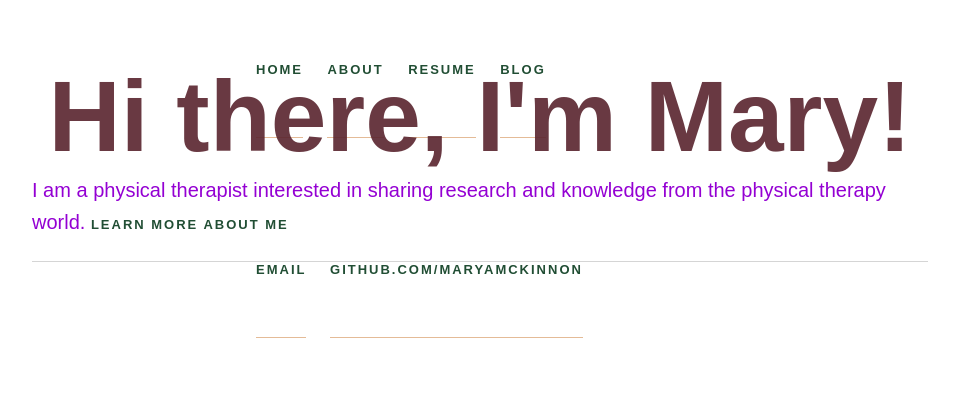
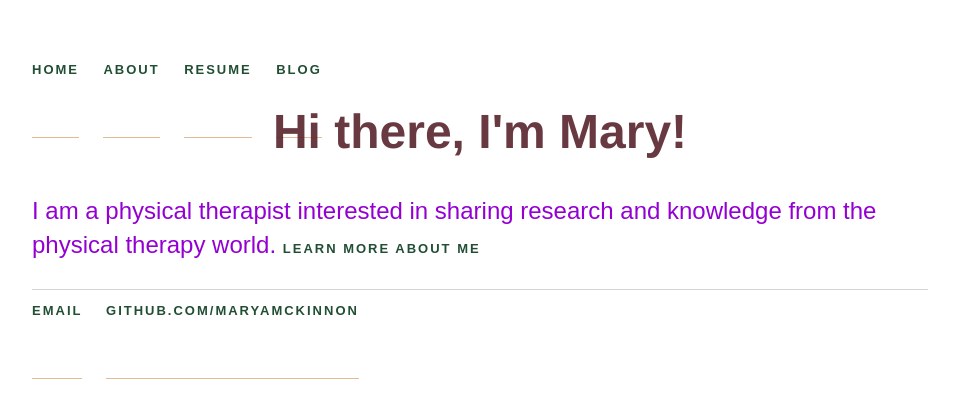
Before and after one commit to maryamckinnon/maryamckinnon.github.io, a Jekyll site: the page built from index.html, in a window 1280 px wide. Shown: the top 418 px of the page, without its empty margins (160-1119 px from the left). Built offline with Jekyll 4.4.1, drawn with Linux system fonts in a browser that asks for light colours.

Commit message:
Update main.css

```diff
--- a/css/main.css
+++ b/css/main.css
@@ -16,18 +16,30 @@
     text-decoration: none;
     color: #999;
 }
+
 a:hover {
     text-decoration: underline;
 }
+
 h1 {
     font-size: 3em;
     font-family:'Helvetica', 'Arial', 'Sans-Serif';
+    line-height: 76px;
+    margin: 0;
+    position: relative;
+    text-align: center;
+    top: 20%;
+    color: rgba(89, 35, 45, 0.9);
 }
+
 p {
     font-size: 1.5em;
     line-height: 1.4em;
-    color: #333;
+    color: darkviolet;
+    font-family: 'Raleway', sans-serif;
+    font-weight: 100;
 }
+
 footer {
     border-top: 1px solid #d5d5d5;
     font-size: .8em;
@@ -42,42 +54,6 @@
     list-style: none;
 }
 
-/*
-
-body {
-  padding: 0;
-  margin: 0;
-  background: #f7f7f7;
-  /* Old browsers */
-  background: -moz-linear-gradient(45deg, #f7f7f7 0%, #EAE0D5 100%);
-  /* FF3.6-15 */
-  background: -webkit-linear-gradient(45deg, #f7f7f7 0%, #EAE0D5 100%);
-  /* Chrome10-25,Safari5.1-6 */
-  background: linear-gradient(45deg, #f7f7f7 0%, #EAE0D5 100%);
-}
-
-/** Header styles **/
-
-.header {
-  background-image: url("https://s3.amazonaws.com/codecademy-content/courses/web-101/unit-4/htmlcss1-img_coffee-bgnd.jpeg");
-  height: 400px;
-  background-position: center center;
-}
-
-h1 {
-
-
-  font-family: 'Covered By Your Grace', sans-serif;
-  font-size: 100px;
-  line-height: 76px;
-  margin: 0;
-  position: relative;
-  text-align: center;
-  top: 20%;
-  color: rgb(3, 150, 100);
-  color: rgba(89, 35, 45, 0.9);
-}
-
 /** List style **/
 
 h2 {
@@ -90,25 +66,11 @@
   background-color: #AA8EB5
 }
 
-ul {
-  margin: 0 auto;
-  padding: 0;
-  width: 50%;
-}
-
 li {
   border-bottom: 1px solid #E4BB97;
   list-style: none;
   margin: 100px 0px;
   padding-bottom: 60px;
-}
-
-p {
-  color: darkviolet;
-  line-height: 32px;
-  font-family: 'Raleway', sans-serif;
-  font-size: 20px;
-  font-weight: 100;
 }
 
 a {
```
